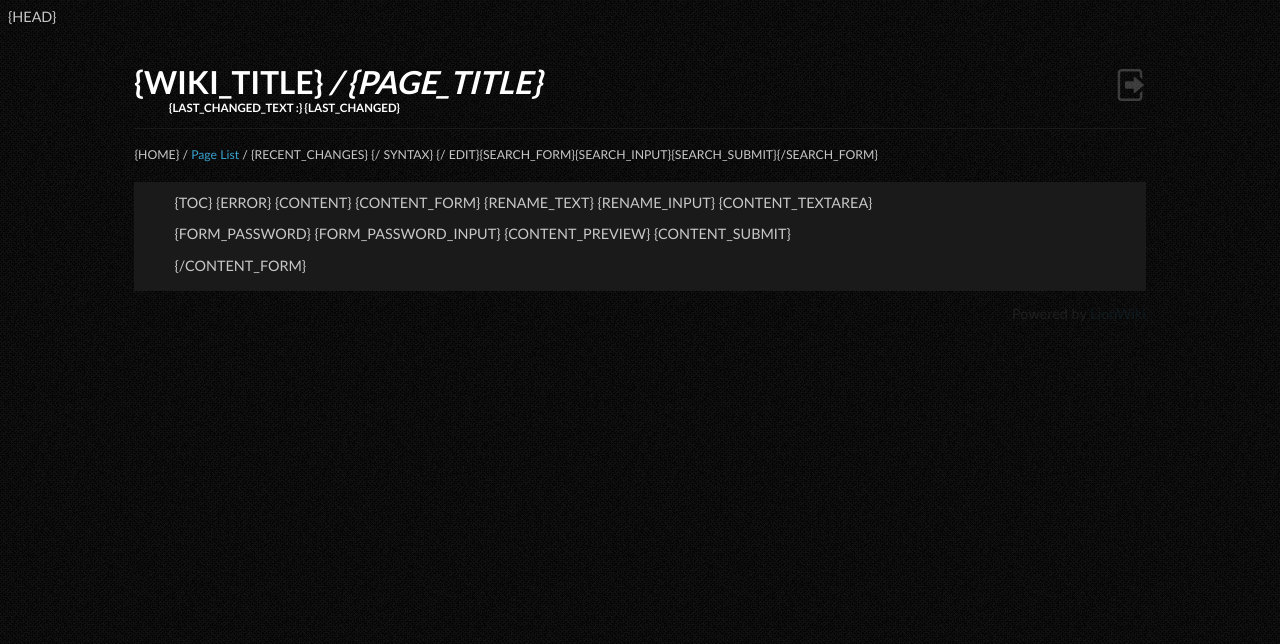
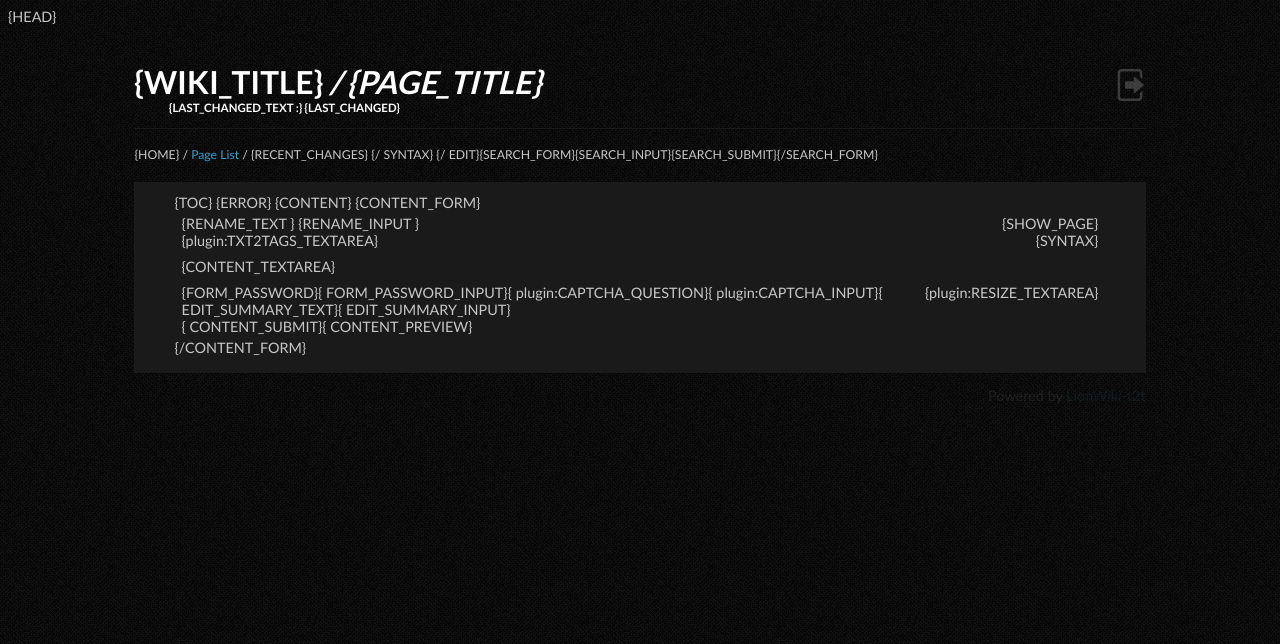
Before and after one commit to farvardin/lionwiki-t2t, a PHP site: page /templates/ElectricObsidian/ElectricObsidian.html in a window 1280 px wide. Shown: the top 644 px of the page. Run offline with PHP 8.4, Linux system fonts and the light colour scheme.

Commit message:
updated templates to use markitup

```diff
--- a/config.php
+++ b/config.php
@@ -9,15 +9,15 @@ $Admin["PASSWORD"] = sha1("demo");
 //$TEMPLATE = 'templates/dandelion.html'; // presentation template
 //$TEMPLATE = 'templates/fravashyo.html';
 //$TEMPLATE = 'templates/sissou.html';
-//$TEMPLATE = 'templates/red.html';
+$TEMPLATE = 'templates/red.html';
 //$TEMPLATE = 'templates/blazekiss.html';
 $TEMPLATE = 'templates/minimaxing.html';
 //$TEMPLATE = 'templates/txt2tags.html';
 //$TEMPLATE = 'templates/skeleton.html'; // doesn't work well yet
 //$TEMPLATE = 'templates/bootstrap.html';
-$TEMPLATE = 'templates/ElectricObsidian/ElectricObsidian.html';
+//$TEMPLATE = 'templates/ElectricObsidian/ElectricObsidian.html';
 //$TEMPLATE = 'templates/literature.html';
-//$TEMPLATE = 'templates/minimal.html';
+$TEMPLATE = 'templates/minimal.html';
 
 // if true, you need to fill password for reading pages too
 // before setting to true, read http://lionwiki.0o.cz/index.php?page=UserGuide%3A+How+to+use+PROTECTED_READ
--- a/export_pdf/run.php
+++ b/export_pdf/run.php
@@ -32,7 +32,7 @@
 					system("make clean");
 					break;
 				default:
-					system("make pdf");
+					system("echo '<a href='../index.php?page=textallion'><b>edit textallion page!!</b></a><br/><br/>' && make pdf");
 					break;
 			}
 	}
--- a/plugins/AjaxEditing/template.html
+++ b/plugins/AjaxEditing/template.html
@@ -1,5 +1,5 @@
 {<div class="error"> ERROR </div>}
-{plugin:TOOLBAR_TEXTAREA}
+<!--{plugin:TOOLBAR_TEXTAREA}-->
 <div style="position:relative;">
 {CONTENT_FORM}
   {CONTENT_TEXTAREA}
--- a/plugins/Txt2tags/txt2tagsjs.css
+++ b/plugins/Txt2tags/txt2tagsjs.css
@@ -10,7 +10,7 @@ dl {
 
 
 #tabSize table tr,th,td ,thead{
-	border: 1px solid #999;
+	border: 0px solid #999;
 }
 #tabSize table {
 	border-collapse: collapse;
--- a/templates/ElectricObsidian/ElectricObsidian.html
+++ b/templates/ElectricObsidian/ElectricObsidian.html
@@ -25,6 +25,51 @@
         <title>{PAGE_TITLE_HEAD - } {WIKI_TITLE}</title>
 		{HEAD}
 		<style>
+		table,
+#previewPane table {
+  border-collapse: collapse;
+  empty-cells: show;
+  border-spacing: 0;
+  border: 1px solid #999;
+}
+.form table {
+  border-collapse: collapse;
+  empty-cells: hide;
+  border-spacing: 0;
+  border: 0px solid #fff;
+}
+th,
+td,
+#previewPane th,
+#previewPane td {
+  padding: .3em .5em;
+  margin: 0;
+  vertical-align: top;
+  border: 1px solid #999;
+  text-align: left;
+}
+.form th,
+td {
+  padding: .3em .5em;
+  margin: 0;
+  vertical-align: top;
+  border: 0px solid #999;
+  text-align: left;
+}
+th,
+thead,
+#previewPane th,
+#previewPane thead {
+  font-weight: bold;
+  background-color: #ddd;
+}
+[dir=rtl] td,
+[dir=rtl] th {
+  text-align: right;
+}
+.resizeTextarea a {
+  text-decoration: none;
+}
 			@font-face {font-family: 'Lato';src: url('templates/ElectricObsidian/Lato-Bol.woff') format('woff');}
 
 			/*-------COLOR and ASPECT-------*/
@@ -81,9 +126,95 @@
 			article textarea{padding-left:3px;margin-top:12px;}
 			article input{padding:3px;}
 			.par-div3, .par-div4, .par-div5, .par-div6{padding-left:20px;}
+
+			/*    important for markitup :    */
+
+    .contentTextarea {
+        width: 100%;
+        font-family: @MainFontFamily;
+        font-size: 100%;
+        padding: 0px;
+        margin-left: -15px;
+		background-color: #111;
+
+    }
+
+     #main {
+        /*overflow: auto;*/
+    }
+	#inputPane {
+	background-color: #111;
+	padding: 5px;
+}
+
+	#previewPane {
+	background-color: #111;
+	padding: 5px;
+}
 		</style>
+
+		 <!-- for txt2tagsjs -->
+		<script type="text/javascript" src="txt2tags.js"></script>
+		<script type="text/javascript" src="txt2tagsjs-gui.js"></script>
+		<script type="text/javascript" src="textallion.js"></script>
+
+
     </head>
+
     <body>
+
+
+	<script type="text/javascript" src="markitup/jquery-1.6.2.min.js"></script>
+
+		<!--<script type="text/javascript" src="markitup/jquery.markitup-fr.js"></script>
+		<script type="text/javascript" src="markitup/sets/txt2tags/set-fr.js"></script>-->
+
+		<script type="text/javascript" src="markitup/jquery.markitup.js"></script>
+		<script type="text/javascript" src="markitup/sets/txt2tags/set.js"></script>
+
+		<link rel="stylesheet" type="text/css" href="markitup/skins/simple/style.css" />
+		<link rel="stylesheet" type="text/css" href="markitup/sets/txt2tags/style.css" />
+		<script type="text/javascript" >
+<!--
+$(document).ready(function()	{
+	// Add markItUp! to your textarea in one line
+	// $('textarea').markItUp( { Settings }, { OptionalExtraSettings } );
+	$('#inputPane').markItUp(mySettings);
+	$("#markItUp").removeClass("button_txt2tags_false");
+	$("#markItUp").addClass("button_txt2tags_true");
+	// You can add content from anywhere in your page
+	// $.markItUp( { Settings } );
+	$('.add').click(function() {
+ 		$.markItUp( { 	openWith:'<opening tag>',
+						closeWith:'<\/closing tag>',
+						placeHolder:"New content"
+					}
+				);
+ 		return false;
+	});
+
+	// And you can add/remove markItUp! whenever you want
+	// $(textarea).markItUpRemove();
+	$('.toggle').click(function() {
+		if ($("#inputPane.markItUpEditor").length === 1) {
+ 			$("#inputPane").markItUpRemove();
+			$("#markItUp").removeClass("button_txt2tags_true");
+			$("#markItUp").addClass("button_txt2tags_false");
+		} else {
+			$('#inputPane').markItUp(mySettings);
+			$("#markItUp").removeClass("button_txt2tags_false");
+			$("#markItUp").addClass("button_txt2tags_true");
+		}
+ 		return false;
+	});
+});
+-->
+</script>
+
+
+
+
+
 		<section>
 			<header>
 				<a href="?page=home&action=&erasecookie=1"><img src="templates/ElectricObsidian/logout.png" alt="Logout" /></a>
@@ -100,14 +231,37 @@
 					{ERROR}
 					{CONTENT}
 					{CONTENT_FORM}
+
+					<!-- old version
 					{RENAME_TEXT}
 					{RENAME_INPUT}
 					{CONTENT_TEXTAREA}
 					<p>{FORM_PASSWORD} {FORM_PASSWORD_INPUT} {CONTENT_PREVIEW} {CONTENT_SUBMIT}</p>
+					-->
+
+					<!-- new version for MarkitUp -->
+		<table style="width: 100%; border:5px;" class="form" >
+			<tr>
+				<td>{RENAME_TEXT } {RENAME_INPUT }<br/>{plugin:TXT2TAGS_TEXTAREA}</td>
+				<td colspan="2" style="text-align: right;" >{SHOW_PAGE}<br/>{SYNTAX}</td>
+			</tr>
+			<tr>
+				<td colspan="3">{CONTENT_TEXTAREA}</td>
+			</tr>
+			<tr>
+				<td colspan="2">{FORM_PASSWORD}{  FORM_PASSWORD_INPUT}{  plugin:CAPTCHA_QUESTION}{  plugin:CAPTCHA_INPUT}{  EDIT_SUMMARY_TEXT}{  EDIT_SUMMARY_INPUT}<br/>{  CONTENT_SUBMIT}{  CONTENT_PREVIEW}</td>
+				<td style="text-align: right; vertical-align: top;">{plugin:RESIZE_TEXTAREA}</td>
+			</tr>
+		</table>
+ <!-- end new version for markitup-->
+
+
 					{/CONTENT_FORM}
+
+
 			</article>
 			<footer>
-				<p>Powered by <a href="http://lionwiki.0o.cz/">LionWiki</a></p>
+				<p>Powered by <a href="">LionWiki-t2t</a></p>
 			</footer>
 		</section>
     </body>
--- a/templates/minimaxing.html
+++ b/templates/minimaxing.html
@@ -117,13 +117,13 @@ $(document).ready(function()	{
 		<table style="width: 100%; border:5px;" class="form" >
 			<tr>
 				<td>{RENAME_TEXT } {RENAME_INPUT }<br/>{plugin:TXT2TAGS_TEXTAREA}</td>
-				<td colspan="2" style="text-align: right;" >{SHOW_PAGE}<br/>{SYNTAX}</td>
+				<td colspan="2" style="text-align: right;" ><small>{SHOW_PAGE}<br/>{SYNTAX}</small></td>
 			</tr>
 			<tr>
 				<td colspan="3">{CONTENT_TEXTAREA}</td>
 			</tr>
 			<tr>
-				<td colspan="2">{FORM_PASSWORD}{  FORM_PASSWORD_INPUT}{  plugin:CAPTCHA_QUESTION}{  plugin:CAPTCHA_INPUT}{  EDIT_SUMMARY_TEXT}{  EDIT_SUMMARY_INPUT}<br/>{  CONTENT_SUBMIT}{  CONTENT_PREVIEW}</td>
+				<td colspan="2">{FORM_PASSWORD}{  FORM_PASSWORD_INPUT}{  plugin:CAPTCHA_QUESTION}{  plugin:CAPTCHA_INPUT}<br/>{  EDIT_SUMMARY_TEXT}{  EDIT_SUMMARY_INPUT}<br/>{  CONTENT_SUBMIT}{  CONTENT_PREVIEW}</td>
 				<td style="text-align: right; vertical-align: top;">{plugin:RESIZE_TEXTAREA}</td>
 			</tr>
 		</table>
--- a/templates/txt2tags.html
+++ b/templates/txt2tags.html
@@ -125,7 +125,7 @@ $(document).ready(function()	{
 
 			</tr>
 			<tr>
-				<td colspan="2">{FORM_PASSWORD}{  FORM_PASSWORD_INPUT}{  plugin:CAPTCHA_QUESTION}{  plugin:CAPTCHA_INPUT}{  EDIT_SUMMARY_TEXT}{  EDIT_SUMMARY_INPUT}<br/>{  CONTENT_SUBMIT}{  CONTENT_PREVIEW}</td>
+				<td colspan="2">{FORM_PASSWORD}{  FORM_PASSWORD_INPUT}{  plugin:CAPTCHA_QUESTION}{  plugin:CAPTCHA_INPUT} &nbsp;{  EDIT_SUMMARY_TEXT}{  EDIT_SUMMARY_INPUT}<br/>{  CONTENT_SUBMIT}{  CONTENT_PREVIEW}</td>
 				<td style="text-align: right; vertical-align: top;">{plugin:RESIZE_TEXTAREA}</td>
 			</tr>
 		</table>
```
Also changed, not shown: other parts of plugins/Txt2tags/txt2tagsjs.css (+2 -1 lines), plugins/BetterEditor/bettereditor.js (+6 -1 lines), plugins/wkp_Txt2tags.php (+45 -13 lines), templates/blazekiss.html (+81 -1 lines), templates/literature.html (+76 -1 lines), templates/literature/literature.css (+58 -0 lines), templates/minimal.html (+26 -0 lines), templates/minimaxing/5grid/core.css (+14 -3 lines), templates/minimaxing/minimaxing.less (+10 -2 lines), templates/red.html (+103 -3 lines), templates/blazekiss/blazekiss.less (line endings or trailing spaces), templates/minimaxing/minimaxing.css (deleted), 1 other file.
